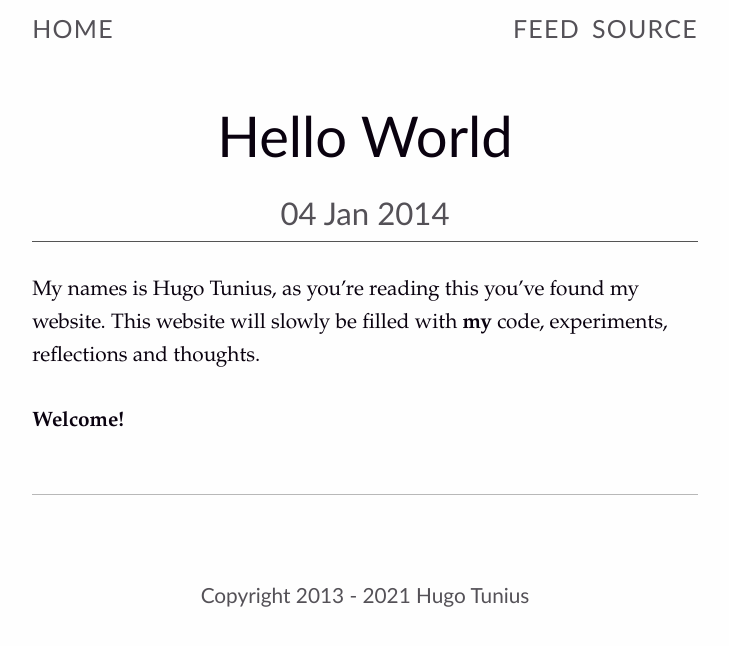
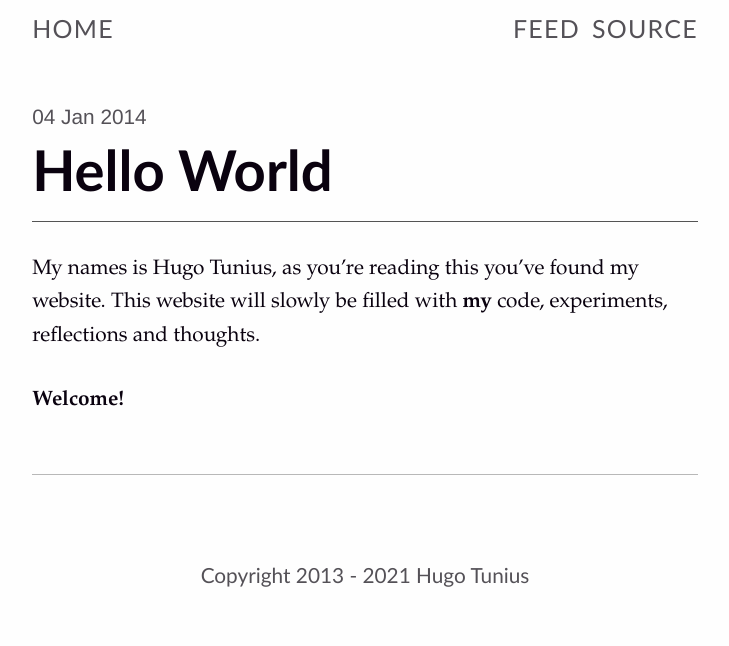
Before and after one commit to k0nserv/hugotunius.se, a Jekyll site: the page built from _posts/2014-01-04-hello-world.md, in a window 1280 px wide. Shown: the top 646 px of the page, without its empty margins (275-1004 px from the left). Built offline with Jekyll 4.4.1, drawn with Linux system fonts in a browser that asks for light colours.

Commit message:
[Redesign] Small step towards new design

```diff
--- a/_layouts/post.html
+++ b/_layouts/post.html
@@ -4,8 +4,8 @@ layout: default
 
 <article class="alpha post">
   <header class="post-header">
-    <h1 class="post-title text-center">{{page.title}}</h1>
-    <h2 class="post-subtitle text-center low-contrast"><time datetime="{{ page.date | date: '%Y-%m-%d' }}">{{page.date | date_to_string }}</time></h2>
+    <time class="post-time low-contrast" datetime="{{ page.date | date: '%Y-%m-%d' }}">{{page.date | date_to_string }}</time>
+    <h1 class="post-title">{{page.title}}</h1>
   </header>
   <div class="post-body">{{content}}</div>
   {% assign related_pages = page | related_pages %}
--- a/_sass/_variables.scss
+++ b/_sass/_variables.scss
@@ -26,8 +26,9 @@ $spacing-xxl: 3rem;
 $light-background-color: #FEFEFE;
 $light-text-color: #0A020F;
 $light-text-low-contrast-color: #545157;
-$light-highlight-color: #9226EA;
-$light-link-color: $light-highlight-color;
+$light-primary-color: #9226EA;
+$light-secondary-color: #EAA4AC;
+$light-link-color: $light-primary-color;
 $light-link-hover-color: darken($light-link-color, 15%);
 $light-code-background-color: rgba(0, 0, 0, 0.1);
 $light-code-border-color: rgba(0, 0, 0, 0.15);
@@ -35,11 +36,12 @@ $light-heading-anchor-filter: invert(0%);
 
 
 // Dark
-$dark-background-color: #0A020F;
+$dark-background-color: #0D0C0B;
 $dark-text-color: rgba(255, 255, 255, 0.92);
 $dark-text-low-contrast-color: #999999;
-$dark-highlight-color: #11A8CA;
-$dark-link-color: $dark-highlight-color;
+$dark-primary-color: #6E8ECF;
+$dark-secondary-color: #CCA38F;
+$dark-link-color: $dark-primary-color;
 $dark-link-hover-color: lighten($dark-link-color, 10%);
 $dark-code-background-color: rgba(255, 255, 255, 0.1);
 $dark-code-border-color: rgba(255, 255, 255, 0.15);
@@ -49,7 +51,9 @@ $dark-heading-anchor-filter: invert(100%);
 $default-background-color: $light-background-color;
 $default-text-color: $light-text-color;
 $default-text-low-contrast-color: $light-text-color;
-$default-highlight-color: $light-highlight-color;
+$default-primary-color: $light-primary-color;
+$default-secondary-color: $light-secondary-color;
+$default-selection-color: $light-secondary-color;
 $default-link-color: $light-link-color;
 $default-link-hover-color: $light-link-hover-color;
 $default-code-background-color: $light-code-background-color;
--- a/_sass/critical.scss
+++ b/_sass/critical.scss
@@ -6,7 +6,8 @@
   --background-color: #{$light-background-color};
   --text-color: #{$light-text-color};
   --text-low-contrast-color: #{$light-text-low-contrast-color};
-  --highlight-color: #{$light-highlight-color};
+  --primary-color: #{$light-primary-color};
+  --selection-color: #{rgba($light-secondary-color, 0.5)};
   --link-color: #{$light-link-color};
   --link-hover-color: #{$light-link-hover-color};
   --code-background-color: #{$light-code-background-color};
@@ -20,7 +21,8 @@
     --background-color: #{$dark-background-color};
     --text-color: #{$dark-text-color};
     --text-low-contrast-color: #{$dark-text-low-contrast-color};
-    --highlight-color: #{$dark-highlight-color};
+    --primary-color: #{$dark-primary-color};
+    --selection-color: #{rgba($dark-secondary-color, 0.5)};
     --link-color: #{$dark-link-color};
     --link-hover-color: #{$dark-link-hover-color};
     --code-background-color: #{$dark-code-background-color};
--- a/_sass/screen.scss
+++ b/_sass/screen.scss
@@ -12,6 +12,10 @@ body {
 
 p {
   font-family: $text-font-computer;
+}
+
+::selection {
+  @include var-property(background, --selection-color, $default-selection-color);
 }
 
 em {
@@ -107,6 +111,15 @@ article {
   border-bottom: 1px solid $separator-color;
 }
 
+.post-time {
+  font-family: $text-font-mobile;
+}
+
+.post-title {
+  margin-top: 0.5rem;
+  font-weight: 600;
+}
+
 .post-footer {
   margin-top: $spacing-xl * 2;
 }
@@ -186,11 +199,11 @@ footer {
 }
 
 ul.posts {
-  margin-top: 15px;
+  margin-top: 16px;
   width: 100%;
 
   li {
-    margin-bottom: 15px;
+    margin-bottom: 64px;
     width: 100%;
 
     @include box-sizing(border-box);
@@ -217,7 +230,7 @@ blockquote {
   border-left: 5px solid transparent;
 
   @include var-property(color, --text-color, $default-text-color);
-  @include var-property(border-left-color, --highlight-color, $default-highlight-color);
+  @include var-property(border-left-color, --highlight-color, $default-primary-color);
 
   p {
     margin: 1em 0;
```
